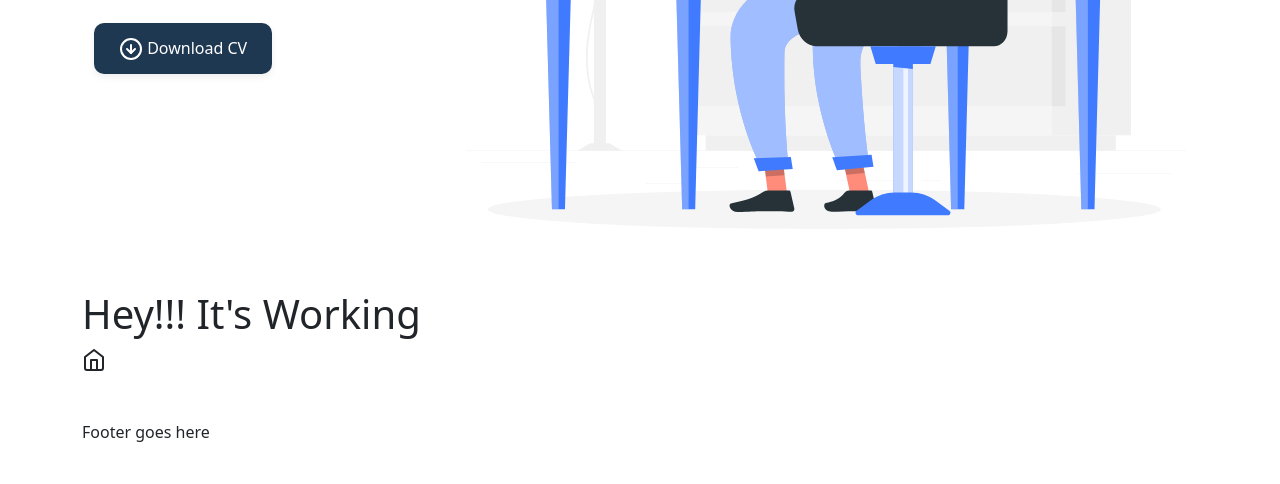
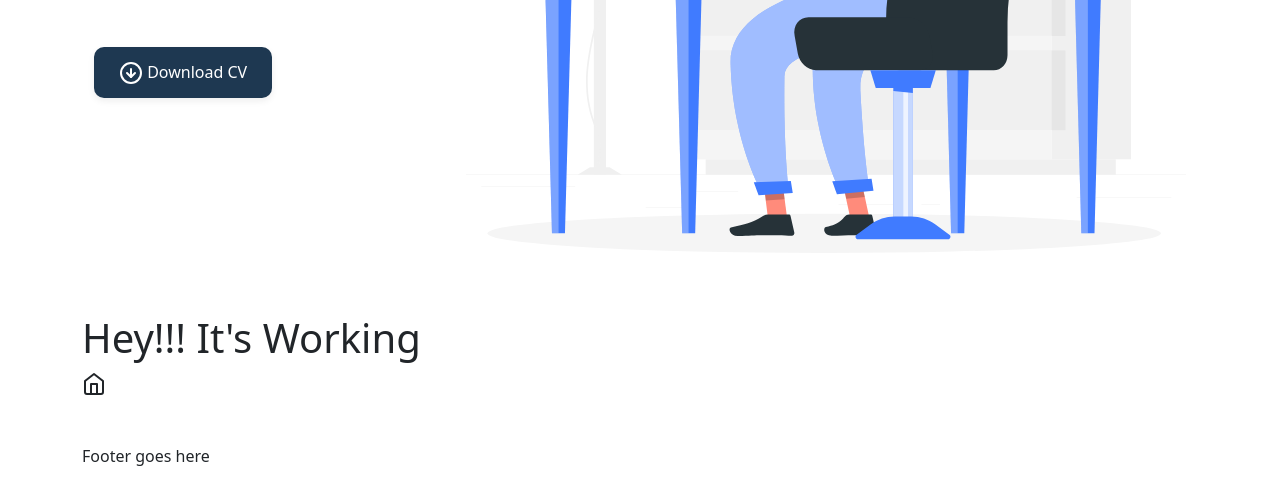
Before and after one commit to realstoman/stomanstrap, a website built with Parcel: page src/index.html in a window 1280 px wide. Shown: the part 493-977 px from the top of the page. Before the commit the page ends 953 px from the top, so only its background shows below. Built offline with nearby package versions, Linux system fonts and the light colour scheme.

Commit message:
Banner minor design changes

```diff
--- a/src/index.html
+++ b/src/index.html
@@ -72,7 +72,7 @@
 			<!-- Header end -->
 
 			<!-- Home banner start -->
-			<section class="container stoman-banner">
+			<section class="container stoman-banner mt-4">
 				<div class="row">
 					<div class="col-4 stoman-content">
 						<h1 class="animate__animated animate__fadeInLeft">
```
